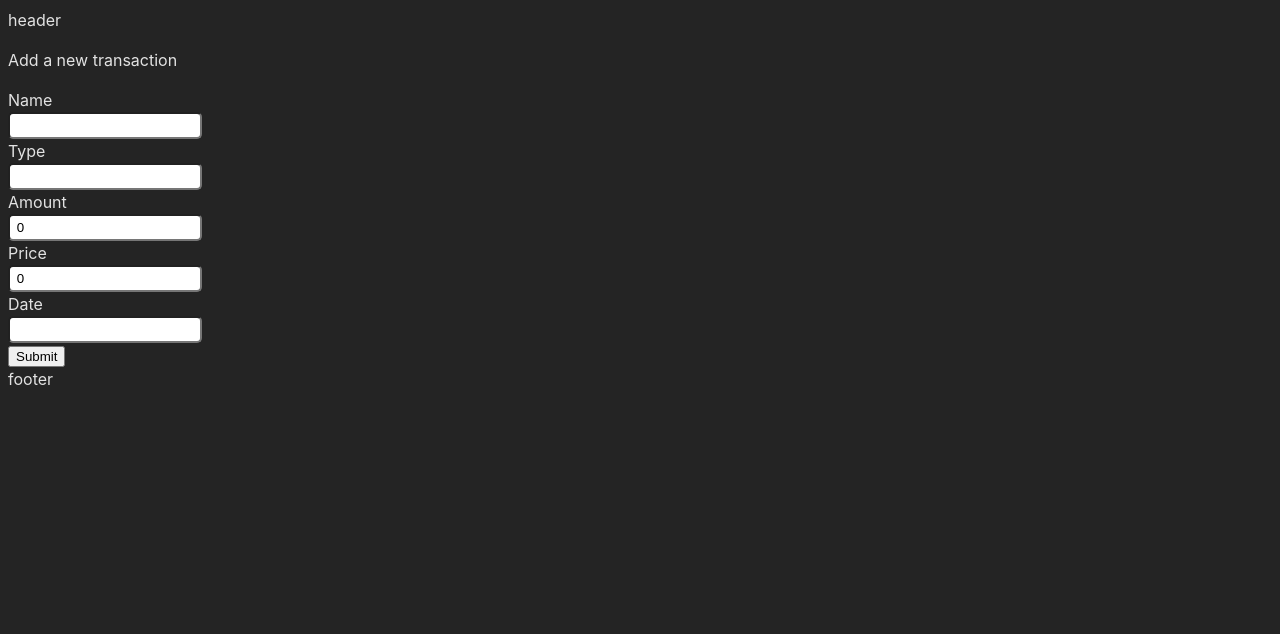
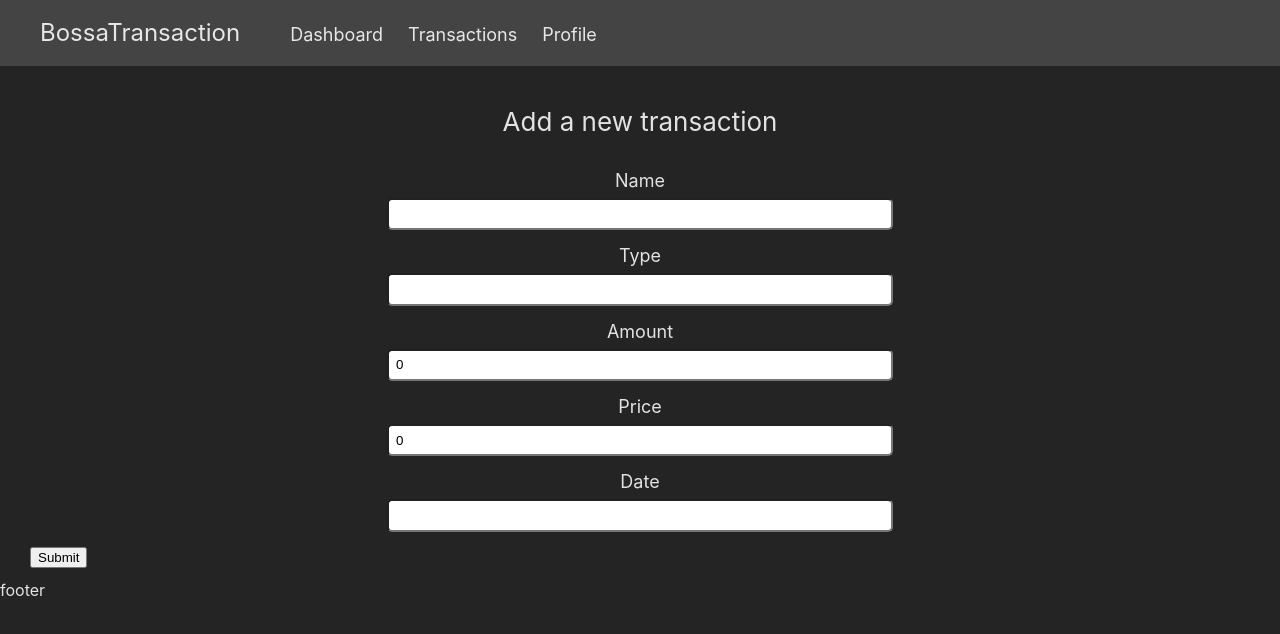
Before and after one commit to TheTasak/BossaTransaction-Frontend, a React (Vite) app: page /transaction in a window 1280 px wide. Shown: the top 634 px of the page. Built offline with nearby package versions, Linux system fonts and the light colour scheme.

Commit message:
feat(Header, TransactionForm): improve styling and header

```diff
--- /dev/null
+++ b/src/colors.scss
@@ -0,0 +1,15 @@
+$fontLight: rgba(255, 255, 255, 0.8);
+$fontLightHover: #d0d0d0;
+
+$fontDark: #444444;
+
+$background: #242424;
+$backgroundLight: #f0f0f0;
+$backgroundLightHover: #dadada;
+
+$backgroundLightAlt: #dadada;
+$backgroundLightAlt2: #e0e0e0;
+$backgroundLightAltHover: #d0d0d0;
+
+$borderLight: #eaeaea;
+$borderLightAlt: #dadada;
--- /dev/null
+++ b/src/components/Header/Header.scss
@@ -0,0 +1,32 @@
+@import "../../colors";
+
+$headerWidthMenuMax: 600px;
+
+.header {
+  padding: 15px 25px 15px 40px;
+  background-color: #444444;
+  display: flex;
+  flex-direction: row;
+  align-items: baseline;
+  column-gap: clamp(15px, 3vw, 25px);
+
+  @media (max-width: $headerWidthMenuMax) {
+    justify-content: space-between;
+  }
+
+  .header-main {
+    font-size: 24px;
+    margin-right: clamp(15px, 4vw, 25px);
+    cursor: pointer;
+  }
+
+  .header-button {
+    transition: 0.2s color ease-in;
+    font-size: 18px;
+    cursor: pointer;
+
+    &:hover {
+      color: $fontLightHover;
+    }
+  }
+}
--- a/src/components/Header/Header.tsx
+++ b/src/components/Header/Header.tsx
@@ -1,8 +1,76 @@
+import HeaderMain from "./HeaderMain";
+import HeaderButton from "./HeaderButton";
+import {useNavigate} from "react-router-dom";
+
+import "./Header.scss";
+import React, {useEffect, useRef, useState} from "react";
+import {FontAwesomeIcon} from "@fortawesome/react-fontawesome";
+import {faCaretDown} from "@fortawesome/free-solid-svg-icons";
+
+const headerMenuWidthMax = 600;
 
 const Header = () => {
+
+    const navigate = useNavigate();
+
+    const windowRef = useRef(window.innerWidth);
+
+    const [dropdown, setDropdown] = useState(false);
+    const [windowWidth, setWindowWidth] = useState(windowRef.current);
+
+    useEffect(() => {
+        const handleWindowResize = () => {
+            setWindowWidth(window.innerWidth);
+        }
+
+        window.addEventListener('resize', handleWindowResize);
+
+        return () => {
+            window.removeEventListener('resize', handleWindowResize);
+        }
+    }, []);
+
     return (
-        <div>
-            header
+        <div className="header" >
+            <HeaderMain onClick={() => navigate("/")} />
+            {
+                windowWidth > headerMenuWidthMax && (
+                    <>
+                        <HeaderButton text="Dashboard" onClick={() => navigate("/")} />
+                        <HeaderButton text="Transactions" onClick={() => navigate("/transactions")} />
+                        <HeaderButton text="Profile" onClick={() => navigate("/profile")} />
+                    </>
+                )
+            }
+            {
+                windowWidth <= headerMenuWidthMax && (
+                    <div className="dropdown rightAlign">
+                        <div
+                            className="dropdown-button"
+                            onClick={() => setDropdown(true)}
+                            onBlur={() => setDropdown(false)}
+                        >
+                            <FontAwesomeIcon icon={faCaretDown} color="#fffffff0" />
+                        </div>
+                        {
+                            dropdown &&
+                            (
+                                <div className="dropdown-content" onMouseLeave={() => setDropdown(false)}>
+                                    <button type="button" onClick={() => navigate('/')}>
+                                        Dashboard
+                                    </button>
+                                    <button type="button" onClick={() => navigate('/transactions')}>
+                                        Transactions
+                                    </button>
+                                    <button type="button" onClick={() => navigate('/profile')}>
+                                        Profile
+                                    </button>
+                                </div>
+                            )
+                        }
+                    </div>
+                )
+            }
         </div>
     )
 }
--- /dev/null
+++ b/src/components/Header/HeaderButton.tsx
@@ -0,0 +1,9 @@
+
+
+const HeaderButton = ({text, onClick}: {text: string, onClick: any}) => {
+    return (
+        <div onClick={onClick} className="header-button" >{text}</div>
+    )
+}
+
+export default HeaderButton;
--- /dev/null
+++ b/src/components/Header/HeaderMain.tsx
@@ -0,0 +1,11 @@
+
+
+const HeaderMain = ({onClick}: {onClick: any}) => {
+    return (
+        <div className="header-main" onClick={onClick}>
+            BossaTransaction
+        </div>
+    )
+}
+
+export default HeaderMain;
--- a/src/components/Transactions/TransactionsForm.scss
+++ b/src/components/Transactions/TransactionsForm.scss
@@ -1,14 +1,27 @@
 .transactions-form {
+  padding: 10px 30px;
+
+  .form-header {
+    font-size: clamp(20px, 3vw, 26px);
+    text-align: center;
+  }
 
   .input-group {
-
-    label {
-      display: block;
-    }
+    font-size: clamp(16px, 2vw, 18px);
+    display: flex;
+    flex-direction: column;
+    align-items: center;
+    row-gap: 0.5vh;
+    margin-bottom: 1.5vh;
 
     input[type="text"] {
+      width: 40%;
       border-radius: 5px;
-      padding: 0.3em 0.5em;
+      padding: 0.5em 0.5em;
+
+      @media (max-width: 800px) {
+        width: 80%;
+      }
     }
   }
 }
--- a/src/components/Transactions/TransactionsForm.tsx
+++ b/src/components/Transactions/TransactionsForm.tsx
@@ -35,7 +35,7 @@ const TransactionsForm = () => {
 
     return (
         <div className="transactions-form">
-            <p>{ id !== undefined ? "Update transaction" : "Add a new transaction" }</p>
+            <p className="form-header">{ id !== undefined ? "Update transaction" : "Add a new transaction" }</p>
             <div className="input-group">
                 <label htmlFor="name">Name</label>
                 <input
--- a/src/components/Transactions/TransactionsList.tsx
+++ b/src/components/Transactions/TransactionsList.tsx
@@ -1,7 +1,7 @@
 import Transaction from "../helpers/models";
 import Table from "../common/Table";
 import React, {useMemo} from "react";
-import './TransactionList.scss';
+import './TransactionsList.scss';
 import {createResources} from "../../config";
 import {useNavigate} from "react-router-dom";
 
--- a/src/components/common/Table.scss
+++ b/src/components/common/Table.scss
@@ -1,21 +1,23 @@
+@import "../../colors";
+
 .custom-table {
   width: 100%;
+  color: $fontDark;
   border-spacing: 0;
   text-align: right;
-  font-size: 16px;
-  color: black;
+  font-size: clamp(14px, 2vw, 18px);
   margin-bottom: 1rem;
 
   tr {
     transition: 0.2s background-color ease-in-out;
     &:nth-child(even) {
-      background-color: #dadada;
+      background-color: $backgroundLightAlt;
     }
     &:nth-child(odd) {
-      background-color: #e0e0e0;
+      background-color: $backgroundLightAlt2;
     }
     &:hover {
-      background-color: #d0d0d0;
+      background-color: $backgroundLightAltHover;
     }
 
     td {
@@ -39,12 +41,17 @@
   }
 
   th {
+    transition: 0.3s background-color ease-in;
     user-select: none;
     padding: 15px;
-    background-color: #f0f0f0;
+    background-color: $backgroundLight;
     text-align: center;
     font-weight: 500;
-    border-right: 1px solid #e0e0e0;
-    border-bottom: 2px solid #dadada;
+    border-right: 1px solid $borderLight;
+    border-bottom: 2px solid $borderLightAlt;
+
+    &:hover {
+      background-color: $borderLight;
+    }
   }
 }
--- a/src/index.scss
+++ b/src/index.scss
@@ -1,3 +1,9 @@
+@import "colors";
+
+body {
+  margin: 0;
+}
+
 :root {
   font-family: Inter, system-ui, Avenir, Helvetica, Arial, sans-serif;
   line-height: 1.5;
@@ -5,7 +11,7 @@
 
   color-scheme: light dark;
   color: rgba(255, 255, 255, 0.87);
-  background-color: #242424;
+  background-color: $background;
 
   font-synthesis: none;
   text-rendering: optimizeLegibility;
@@ -27,16 +33,16 @@
     top: 40px;
     min-width: 230px;
     z-index: 1;
-    border: 1px solid #eaeaea;
-    background-color: #f0f0f0;
+    border: 1px solid $borderLight;
+    background-color: $backgroundLight;
     padding: 8px 0;
     border-radius: 5px;
 
     button {
       width: 100%;
-      background-color: #f0f0f0;
+      background-color: $backgroundLight;
       transition: background-color 0.2s ease-out;
-      color: #444444;
+      color: $fontDark;
       padding: 6px 24px;
       font-weight: 400;
       font-size: 16px;
@@ -45,7 +51,7 @@
       text-align: left;
 
       &:hover {
-        background-color: #dadada;
+        background-color: $backgroundLightHover;
       }
     }
   }
```
Also changed, not shown: src/components/Transactions/TransactionsList.scss (renamed from src/components/Transactions/TransactionList.scss).
